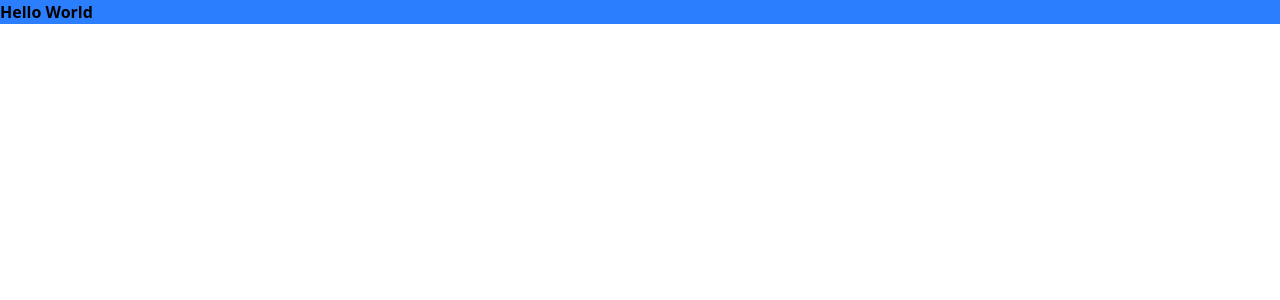
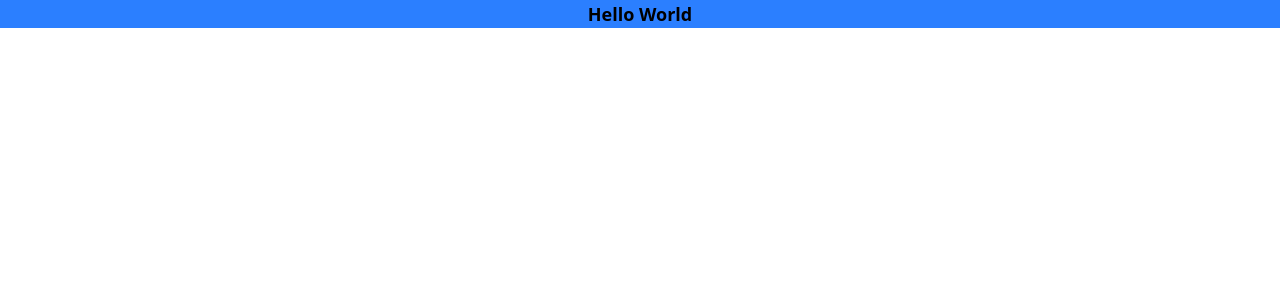
Before and after one commit to beacastroalves/projeto-final-pos-unyleya, a React (Vite) app: page / in a window 1280 px wide. Shown: the top 300 px of the page. Built offline with nearby package versions, Linux system fonts and the light colour scheme.

Commit message:
aplicando e testando o tailwindcss no projeto

```diff
--- a/src/App.tsx
+++ b/src/App.tsx
@@ -1,7 +1,7 @@
 const App = () => {
   return (
     <div>
-      <h1 className="font-bold bg-blue-500">Hello World</h1>
+      <h1 className="text-center text-lg font-bold bg-blue-500">Hello World</h1>
     </div>
   )
 }
```
